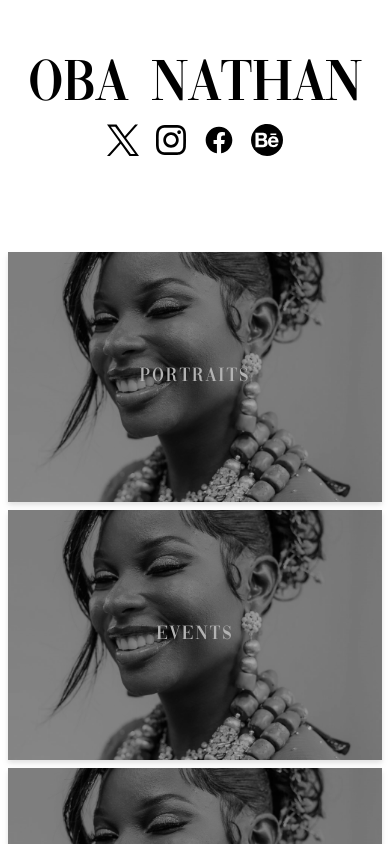
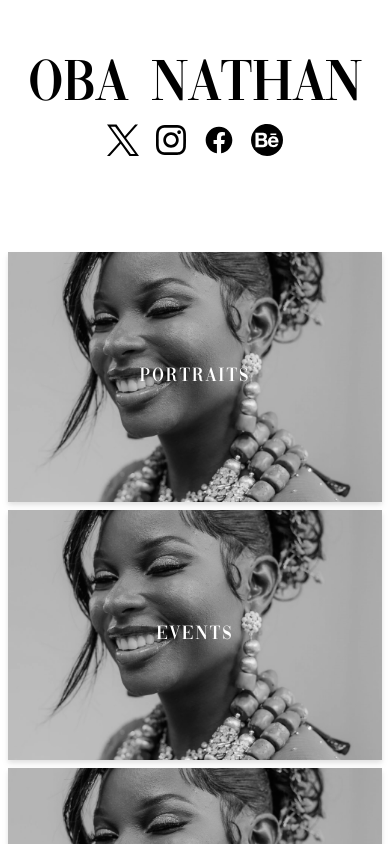
Before and after one commit to HenryAgu/Oba-Nathan, a Next.js app: page / in a window 390 px wide. Shown: the top 844 px of the page. Built offline with nearby package versions, Linux system fonts and the light colour scheme; a web font is replaced by a local one.

Commit message:
fix: mobile screen

```diff
--- a/src/app/page.tsx
+++ b/src/app/page.tsx
@@ -166,7 +166,6 @@ export default function Home() {
               className={`flex items-center justify-center drop-shadow-md grayscale bg-cover bg-center bg-no-repeat object-fill h-[250px] w-full hover:grayscale-0 transition duration-300 ease-in-out`}
               style={{ backgroundImage: `url(${category.cover})` }}
             >
-              <div className="absolute inset-0 bg-black/30"></div>
               <p className="font-vogue uppercase text-white text-xl font-semibold tracking-widest">
                 {category.title}
               </p>
```
